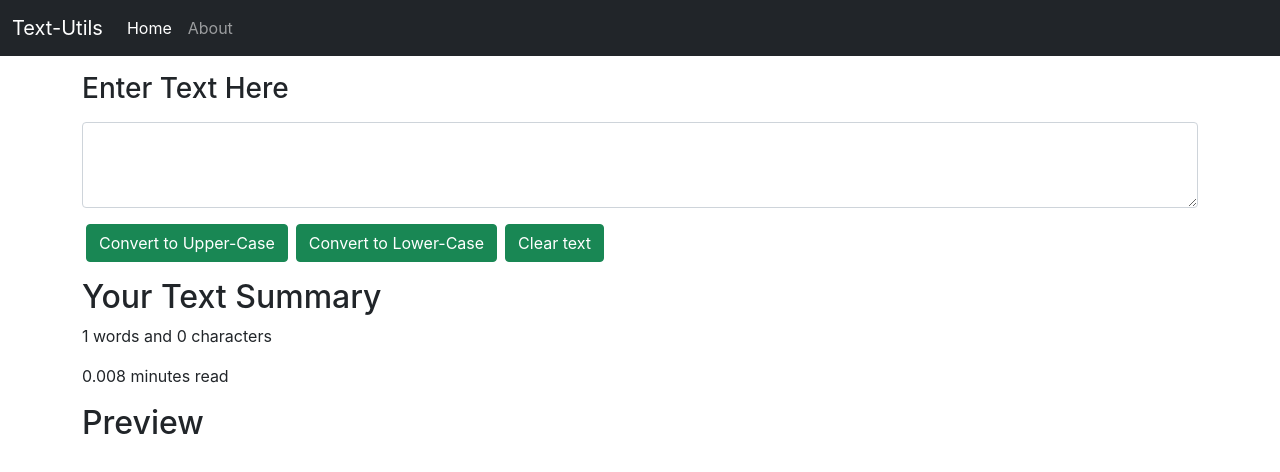
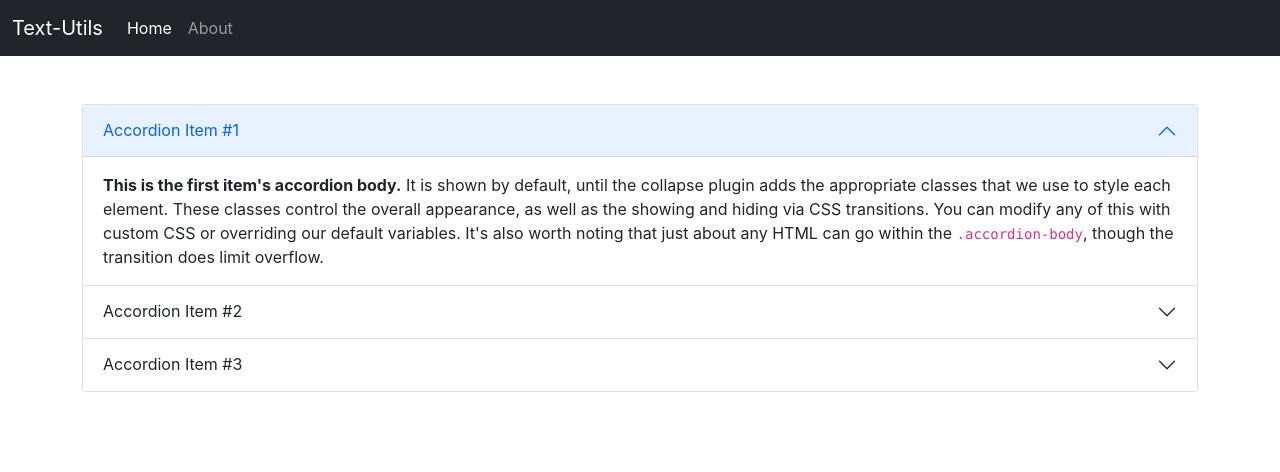
Before and after one commit to Nitish85345/Text-Utils, a React (Create React App) app: page /about in a window 1280 px wide. Shown: the top 472 px of the page. Built offline with nearby package versions, Linux system fonts and the light colour scheme.

Commit message:
Added Router and Accordian in About section

```diff
--- a/package.json
+++ b/package.json
@@ -8,6 +8,7 @@
     "@testing-library/user-event": "^13.5.0",
     "react": "^17.0.2",
     "react-dom": "^17.0.2",
+    "react-router-dom": "^6.2.2",
     "react-scripts": "5.0.0",
     "web-vitals": "^2.1.4"
   },
--- a/src/App.js
+++ b/src/App.js
@@ -1,13 +1,31 @@
 import './App.css';
 import Navbar from './Components/Navbar';
 import Textform from './Components/Textform';
+import About from './Components/About';
+
+import {
+  BrowserRouter as Router,
+  Routes,
+  Route
+} from "react-router-dom";
 
 function App() {
   return (
-    <>
-    <Navbar/>
-    <Textform title="Enter Text Here"/>
-    </>
+    <Router>
+      <div>
+        <Navbar />
+
+        <Routes>
+          <Route path="/"
+            element={<Textform title="Enter Text Here" />}
+          />
+
+          <Route path="/about"
+            element={<About />}
+          />
+        </Routes>
+      </div>
+    </Router>
   );
 }
 
--- /dev/null
+++ b/src/Components/About.js
@@ -0,0 +1,46 @@
+import React from 'react'
+
+export default function About() {
+    return (
+        <div className="container my-5">
+            <div className="accordion" id="accordionExample">
+                <div className="accordion-item">
+                    <h2 className="accordion-header" id="headingOne">
+                        <button className="accordion-button" type="button" data-bs-toggle="collapse" data-bs-target="#collapseOne" aria-expanded="true" aria-controls="collapseOne">
+                            Accordion Item #1
+                        </button>
+                    </h2>
+                    <div id="collapseOne" className="accordion-collapse collapse show" aria-labelledby="headingOne" data-bs-parent="#accordionExample">
+                        <div className="accordion-body">
+                            <strong>This is the first item's accordion body.</strong> It is shown by default, until the collapse plugin adds the appropriate classes that we use to style each element. These classes control the overall appearance, as well as the showing and hiding via CSS transitions. You can modify any of this with custom CSS or overriding our default variables. It's also worth noting that just about any HTML can go within the <code>.accordion-body</code>, though the transition does limit overflow.
+                        </div>
+                    </div>
+                </div>
+                <div className="accordion-item">
+                    <h2 className="accordion-header" id="headingTwo">
+                        <button className="accordion-button collapsed" type="button" data-bs-toggle="collapse" data-bs-target="#collapseTwo" aria-expanded="false" aria-controls="collapseTwo">
+                            Accordion Item #2
+                        </button>
+                    </h2>
+                    <div id="collapseTwo" className="accordion-collapse collapse" aria-labelledby="headingTwo" data-bs-parent="#accordionExample">
+                        <div className="accordion-body">
+                            <strong>This is the second item's accordion body.</strong> It is hidden by default, until the collapse plugin adds the appropriate classes that we use to style each element. These classes control the overall appearance, as well as the showing and hiding via CSS transitions. You can modify any of this with custom CSS or overriding our default variables. It's also worth noting that just about any HTML can go within the <code>.accordion-body</code>, though the transition does limit overflow.
+                        </div>
+                    </div>
+                </div>
+                <div className="accordion-item">
+                    <h2 className="accordion-header" id="headingThree">
+                        <button className="accordion-button collapsed" type="button" data-bs-toggle="collapse" data-bs-target="#collapseThree" aria-expanded="false" aria-controls="collapseThree">
+                            Accordion Item #3
+                        </button>
+                    </h2>
+                    <div id="collapseThree" className="accordion-collapse collapse" aria-labelledby="headingThree" data-bs-parent="#accordionExample">
+                        <div className="accordion-body">
+                            <strong>This is the third item's accordion body.</strong> It is hidden by default, until the collapse plugin adds the appropriate classes that we use to style each element. These classes control the overall appearance, as well as the showing and hiding via CSS transitions. You can modify any of this with custom CSS or overriding our default variables. It's also worth noting that just about any HTML can go within the <code>.accordion-body</code>, though the transition does limit overflow.
+                        </div>
+                    </div>
+                </div>
+            </div>
+        </div>
+    )
+}
--- a/src/Components/Navbar.js
+++ b/src/Components/Navbar.js
@@ -1,20 +1,21 @@
 import React from 'react'
+import {Link} from 'react-router-dom';
 
 export default function Navbar() {
   return (
     <nav className="navbar navbar-expand-lg navbar-dark bg-dark">
       <div className="container-fluid">
-        <a className="navbar-brand" href="#">Text-Utils</a>
+        <Link className="navbar-brand" to="/">Text-Utils</Link>
         <button className="navbar-toggler" type="button" data-bs-toggle="collapse" data-bs-target="#navbarSupportedContent" aria-controls="navbarSupportedContent" aria-expanded="false" aria-label="Toggle navigation">
           <span className="navbar-toggler-icon"></span>
         </button>
         <div className="collapse navbar-collapse" id="navbarSupportedContent">
           <ul className="navbar-nav me-auto mb-2 mb-lg-0">
             <li className="nav-item">
-              <a className="nav-link active" aria-current="page" href="#">Home</a>
+              <Link className="nav-link active" aria-current="page" to="/">Home</Link>
             </li>
             <li className="nav-item">
-              <a className="nav-link" href="#">About</a>
+              <Link className="nav-link" to="/about">About</Link>
             </li>
           </ul>
         </div>
```
Also changed, not shown: public/index.html (line endings or trailing spaces), src/index.js (line endings or trailing spaces), 1 other file (tests, documents, lock files or other folders).
